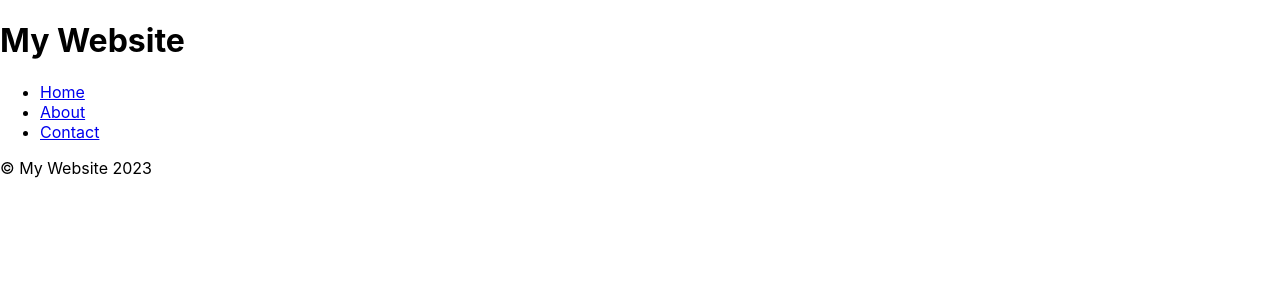
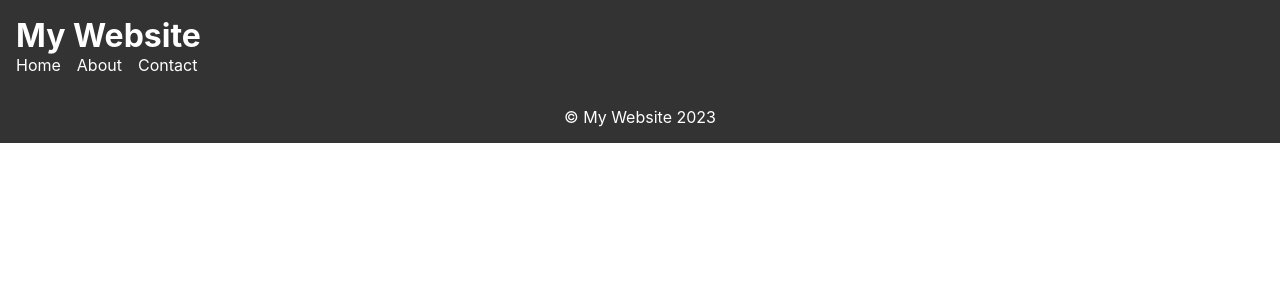
Before and after one commit to Virgotex/books-project, a React (Create React App) app: page / in a window 1280 px wide. Shown: the top 300 px of the page. Built offline with nearby package versions, Linux system fonts and the light colour scheme.

Commit message:
css manouvre

```diff
--- a/src/App.css
+++ b/src/App.css
@@ -1,3 +1,51 @@
+
+
+/* Header css */
+
+header {
+  background-color: #333;
+  color: #fff;
+  padding: 1rem;
+}
+
+h1 {
+  margin: 0;
+}
+
+nav ul {
+  margin: 0;
+  padding: 0;
+  list-style: none;
+  display: flex;
+}
+
+nav li {
+  margin-right: 1rem;
+}
+
+nav a {
+  color: #fff;
+  text-decoration: none;
+  transition: color 0.3s ease-in-out;
+}
+
+nav a:hover {
+  color: #f2f2f2;
+}
+
+/* Footer styles */
+
+footer {
+  background-color: #333;
+  color: #fff;
+  padding: 1rem;
+  text-align: center;
+}
+
+footer p {
+  margin: 0;
+}
+
 .App {
   text-align: center;
 }
@@ -14,8 +62,8 @@
 }
 
 .App-header {
-  background-color: #282c34;
-  min-height: 100vh;
+  background-color: #051941;
+  min-height: 150vh;
   display: flex;
   flex-direction: column;
   align-items: center;
```
